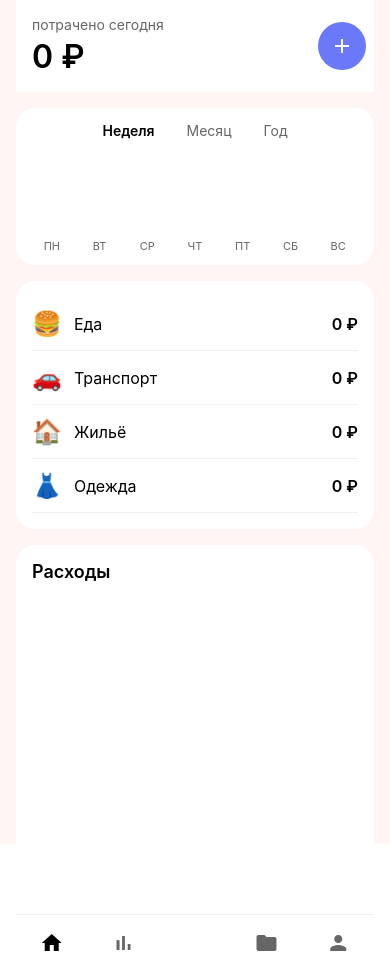
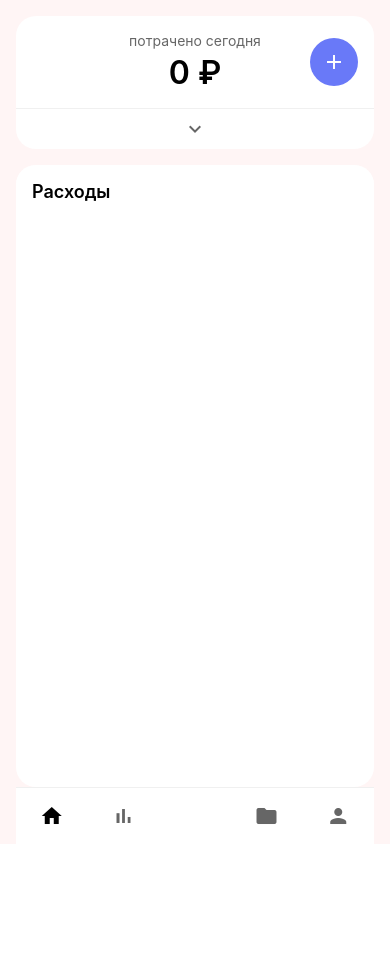
Before and after one commit to Romarioagrow/DailyExpensesApp, a React Native app: screen / in a window 390 px wide. After the commit the page ends 844 px from the top, so only its background shows below. Built offline with nearby package versions, Linux system fonts and the light colour scheme.

Commit message:
выпадающий список

```diff
--- a/App.js
+++ b/App.js
@@ -5,8 +5,7 @@ import ExpensesList from './components/ExpensesList';
 import TotalSpending from './components/TotalSpending';
 import AddExpenseModal from './components/AddExpenseModal';
 import BottomNavBar from './components/BottomNavBar';
-import WeeklyChart from './components/WeeklyChart';
-import CategorySummary from './components/CategorySummary';
+import ExpandableStats from './components/ExpandableStats';
 import uuid from 'react-native-uuid';
 
 const App = () => {
@@ -65,21 +64,16 @@ const App = () => {
     <SafeAreaView style={styles.container}>
       <StatusBar barStyle="dark-content" backgroundColor="#FFF" />
       <View style={styles.content}>
-        <TotalSpending
-          amount={getTodayTotal()}
-          onAddPress={() => setShowModal(true)}
-        />
-
-        <View style={styles.card}>
-          <WeeklyChart
+        <View style={styles.statsContainer}>
+          <TotalSpending
+            amount={getTodayTotal()}
+            onAddPress={() => setShowModal(true)}
+          />
+          <ExpandableStats
             expenses={expenses}
             selectedPeriod={selectedPeriod}
             onPeriodChange={setSelectedPeriod}
           />
-        </View>
-
-        <View style={styles.card}>
-          <CategorySummary expenses={expenses} />
         </View>
 
         <View style={styles.card}>
@@ -110,11 +104,15 @@ const styles = StyleSheet.create({
     flex: 1,
     paddingHorizontal: 16,
   },
+  statsContainer: {
+    marginTop: 16,
+  },
   card: {
     backgroundColor: '#FFF',
     borderRadius: 20,
     marginTop: 16,
     overflow: 'hidden',
+    flex: 1,
   },
 });
 
--- /dev/null
+++ b/components/ExpandableStats.js
@@ -0,0 +1,56 @@
+import React, { useState } from 'react';
+import { View, StyleSheet, TouchableOpacity, Animated } from 'react-native';
+import Icon from 'react-native-vector-icons/MaterialIcons';
+import WeeklyChart from './WeeklyChart';
+import CategorySummary from './CategorySummary';
+
+const ExpandableStats = ({ expenses, selectedPeriod, onPeriodChange }) => {
+  const [expanded, setExpanded] = useState(false);
+
+  return (
+    <View style={styles.container}>
+      <TouchableOpacity
+        style={styles.expandButton}
+        onPress={() => setExpanded(!expanded)}
+      >
+        <Icon
+          name={expanded ? "keyboard-arrow-up" : "keyboard-arrow-down"}
+          size={24}
+          color="#666"
+        />
+      </TouchableOpacity>
+
+      {expanded && (
+        <View style={styles.content}>
+          <WeeklyChart
+            expenses={expenses}
+            selectedPeriod={selectedPeriod}
+            onPeriodChange={onPeriodChange}
+          />
+          <CategorySummary expenses={expenses} />
+        </View>
+      )}
+    </View>
+  );
+};
+
+const styles = StyleSheet.create({
+  container: {
+    backgroundColor: '#FFF',
+    borderBottomLeftRadius: 20,
+    borderBottomRightRadius: 20,
+    overflow: 'hidden',
+  },
+  expandButton: {
+    alignItems: 'center',
+    paddingVertical: 8,
+    borderTopWidth: 1,
+    borderTopColor: '#F0F0F0',
+  },
+  content: {
+    borderTopWidth: 1,
+    borderTopColor: '#F0F0F0',
+  },
+});
+
+export default ExpandableStats;
--- a/components/TotalSpending.js
+++ b/components/TotalSpending.js
@@ -22,15 +22,13 @@ const TotalSpending = ({ amount, onAddPress }) => {
 const styles = StyleSheet.create({
   container: {
     backgroundColor: '#FFF',
-    flexDirection: 'row',
-    alignItems: 'center',
-    justifyContent: 'space-between',
-    paddingVertical: 16,
-    paddingLeft: 16,
-    paddingRight: 8,
+    borderTopLeftRadius: 20,
+    borderTopRightRadius: 20,
+    paddingTop: 16,
+    paddingBottom: 8,
   },
   content: {
-    flex: 1,
+    alignItems: 'center',
   },
   title: {
     fontSize: 14,
@@ -41,8 +39,13 @@ const styles = StyleSheet.create({
     fontSize: 32,
     fontWeight: '600',
     color: '#000',
+    marginBottom: 8,
   },
   addButton: {
+    position: 'absolute',
+    right: 16,
+    top: '50%',
+    transform: [{ translateY: -24 }],
     width: 48,
     height: 48,
     borderRadius: 24,
```
